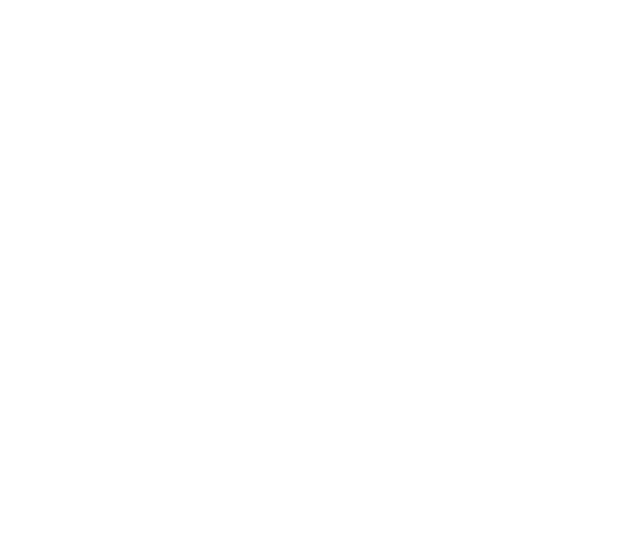
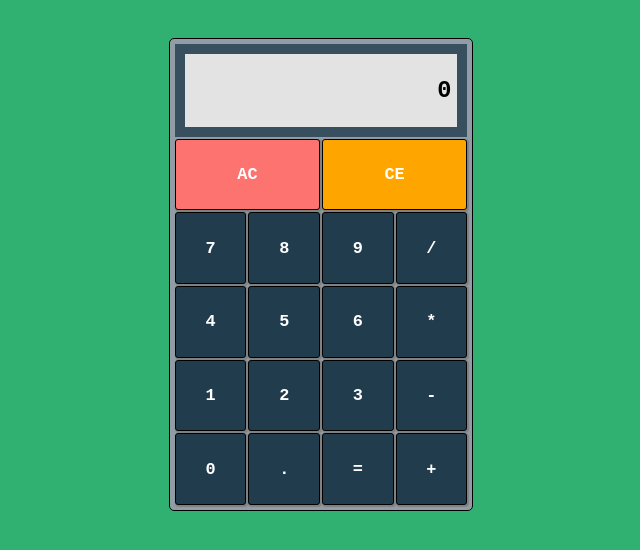
Before and after one commit to sprihozhiy/js-calculator, a plain HTML site: page index.html in a window 1280 px wide. Shown: the whole page, without its empty margins (319-959 px from the left). Drawn offline with nearby package versions, Linux system fonts and the light colour scheme.

Commit message:
add html and css code with js script

```diff
--- a/index.html
+++ b/index.html
@@ -6,6 +6,37 @@
     <link rel="stylesheet" href="style.css">
   </head>
   <body>
+    <table>
+      <tr><th id="display" colspan="4"></th></tr>
+      <tr>
+        <td id="clearall" colspan="2">AC</td>
+        <td id="clear" colspan="2">CE</td>
+      </tr>
+      <tr>
+        <td class="numbers">7</td>
+        <td class="numbers">8</td>
+        <td class="numbers">9</td>
+        <td class="operators">/</td>
+      </tr>
+      <tr>
+        <td class="numbers">4</td>
+        <td class="numbers">5</td>
+        <td class="numbers">6</td>
+        <td class="operators">*</td>
+      </tr>
+      <tr>
+        <td class="numbers">1</td>
+        <td class="numbers">2</td>
+        <td class="numbers">3</td>
+        <td class="operators">-</td>
+      </tr>
+      <tr>
+        <td class="numbers">0</td>
+        <td id="floating">.</td>
+        <td id="equals">=</td>
+        <td class="operators">+</td>
+      </tr>
+    </table>
 
     <script src="https://ajax.googleapis.com/ajax/libs/jquery/1.12.0/jquery.min.js"></script>
     <script src="script.js"></script>
--- a/script.js
+++ b/script.js
@@ -0,0 +1,64 @@
+(function(){
+  	var testNumLength = function(number) {
+          if (number.length > 15) {
+              totaldiv.text(number.substr(number.length-15,15));
+              if (number.length > 15) {
+                  number = "";
+                  totaldiv.text("Too Long!");
+              }
+          }
+      };
+  	  var number = "";
+      var newnumber = "";
+      var floating = ".";
+      var operator = "";
+      var totaldiv = $("#display");
+      totaldiv.text("0");
+
+      $(".numbers").click(function(){
+  		number += $(this).text();
+  		totaldiv.text(number);
+  		testNumLength(number);
+      });
+
+      $("#floating").click(function(){
+        number += $(this).text();
+        totaldiv.text(number);
+        testNumLength(number);
+      });
+
+      $(".operators").click(function(){
+  		operator = $(this).text();
+  		newnumber = number;
+  		number = "";
+  		totaldiv.text("0");
+      });
+
+      $("#clear,#clearall").click(function(){
+  		number = "";
+  		totaldiv.text("0");
+  		if ($(this).attr("id") === "clearall") {
+  			newnumber = "";
+  		}
+      });
+
+      $("#equals").click(function(){
+      	if (operator === "+"){
+      		number = (parseFloat(number, 10) + parseFloat(newnumber,10)).toString(10);
+      	} else if (operator === "-"){
+      		number = (parseFloat(newnumber, 10) - parseFloat(number,10)).toString(10);
+      	} else if (operator === "/"){
+      		number = ((parseFloat(newnumber, 10) / parseFloat(number,10)).toFixed(8)).toString(10);
+      	} else if (operator === "*"){
+      		number = (parseFloat(newnumber, 10) * parseFloat(number,10)).toString(10);
+      	}
+        if (isFinite(number) != true) {
+          totaldiv.text("Error");
+        } else {
+          totaldiv.text(number);
+          testNumLength(number);
+          number = "";
+          newnumber = "";
+          }
+      });
+})();
--- a/style.css
+++ b/style.css
@@ -0,0 +1,57 @@
+body {
+  font-size: 1.3em;
+  font-family: monospace;
+  background-color: #30b171;
+  font-weight: 700;
+}
+
+table {
+  margin: 3% auto;
+  text-align: center;
+  border: 1px solid #000;
+  border-radius: 5px;
+  background-color: #909da6;
+  color: #fff;
+  padding: 3px;
+  /*box-shadow: 1px 1px 1px 1px #e2ffee;*/
+}
+
+
+td {
+  border: 1px solid #000;
+  width: 4em;
+  height: 4em;
+  cursor: pointer;
+  box-shadow: 1px 1px 1px 1px #808080;
+  border-radius: 3px;
+  background-color: #213c4d;
+}
+
+td:hover {
+  background-color: #fff;
+  color: #000;
+}
+
+td:active {
+  background-color: #d2d8db;
+  color: #000;
+}
+
+#display {
+  text-align: right;
+  padding-right: 2%;
+  background: #e3e3e3;
+  /*width: 4em;*/
+  height: 3em;
+  border: 10px solid #374f5e;
+  color: #000;
+  font-size: 1.4em;
+}
+
+#clearall {
+  background-color: #fc7370;
+}
+
+#clear {
+  background-color: #ffa500;
+}
```
